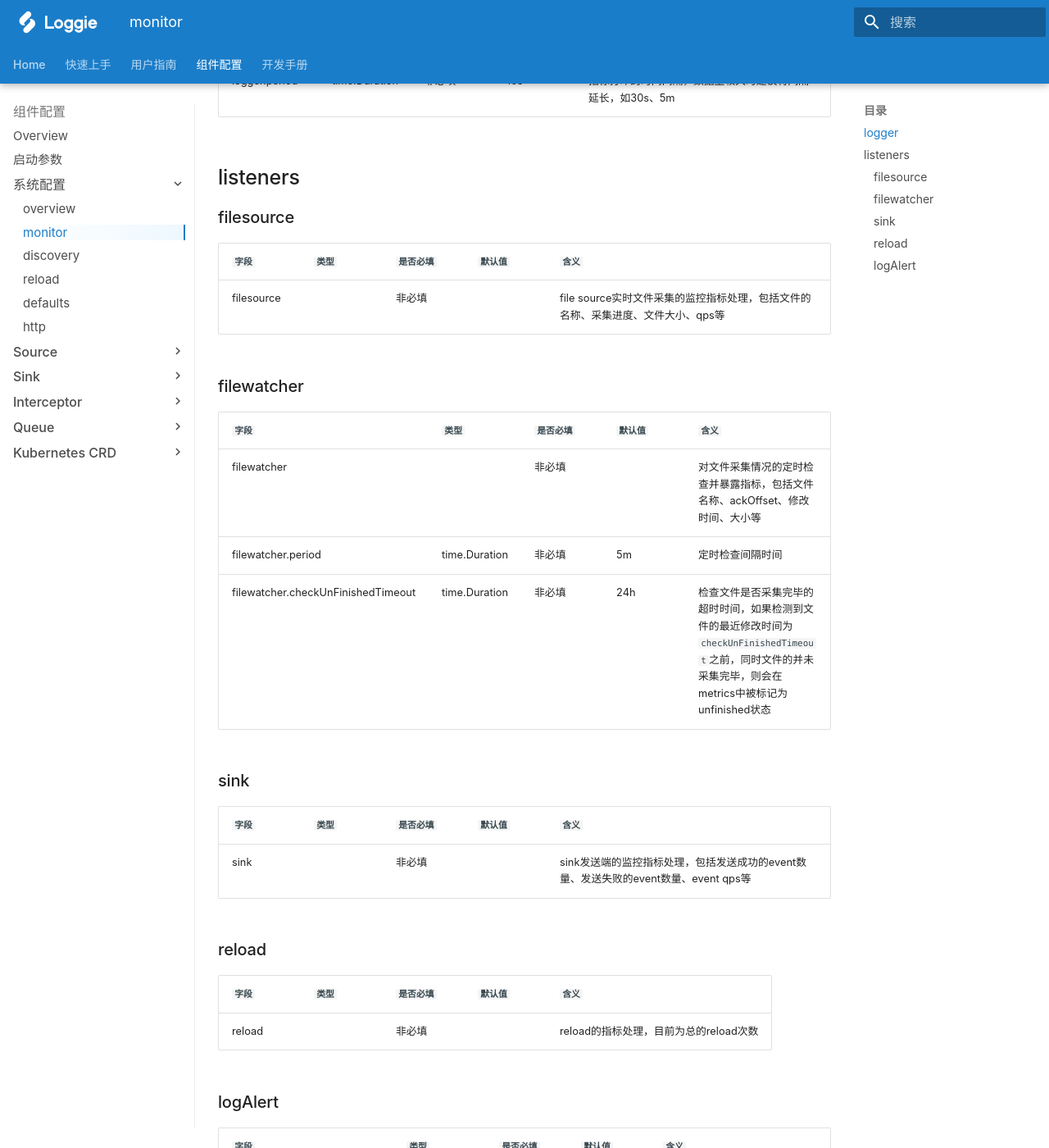
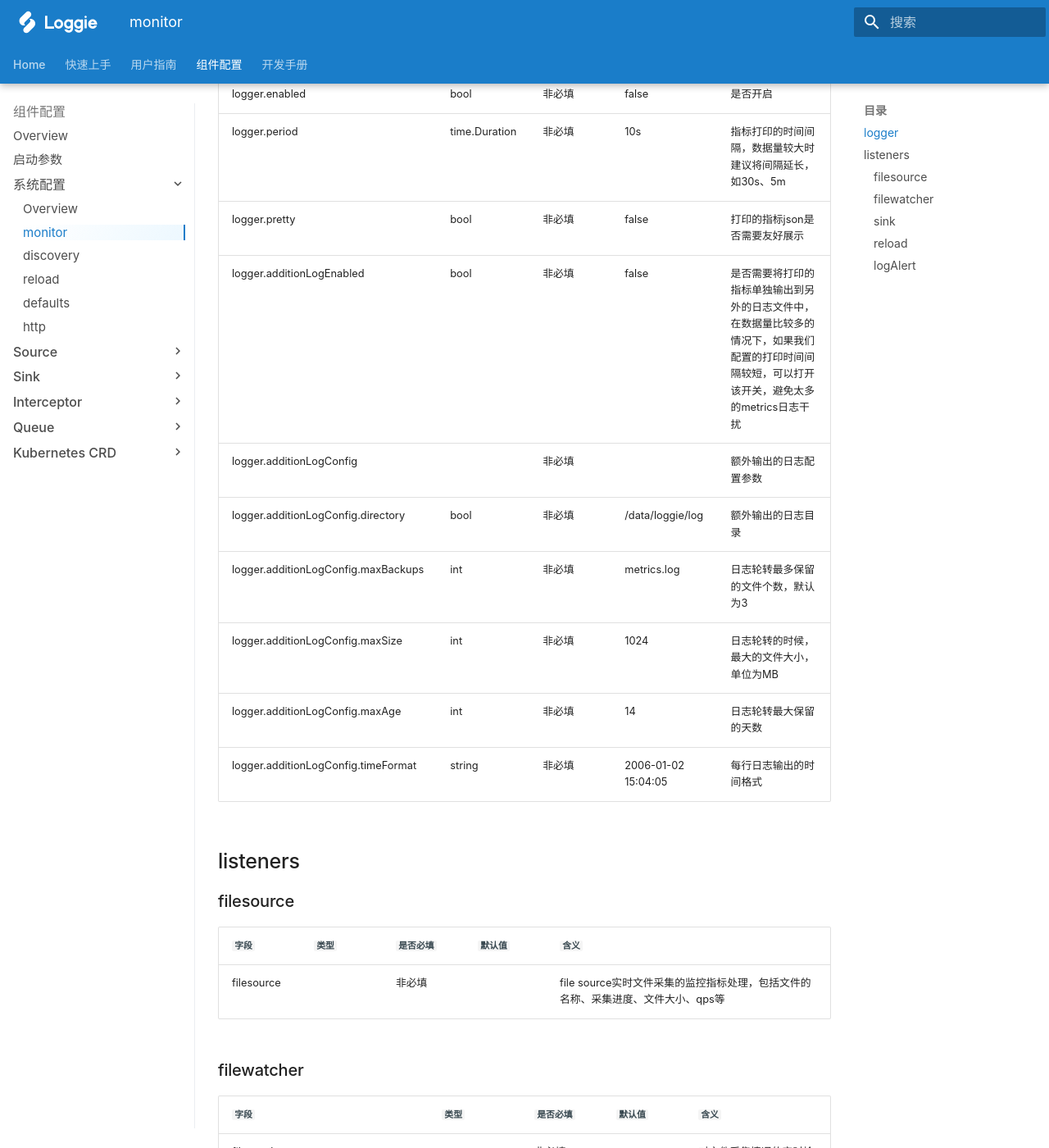
Before and after one commit to loggie-io/docs, an MkDocs documentation site: the page built from docs/reference/global/monitor.md, in a window 1280 px wide and 1400 px high, scrolled down 648 px. Shown: the whole window at 82% size. Built offline with MkDocs 1.6.1 and Material for MkDocs 9.7.7, drawn with Linux system fonts in a browser that asks for light colours; some web fonts are replaced.

Commit message:
Feat: add logger configs in listener

```diff
--- a/docs/reference/global/monitor.md
+++ b/docs/reference/global/monitor.md
@@ -23,6 +23,14 @@
 | logger | map  |    非必填    |      | 控制监控指标metrics输出到Loggie本身的日志中 |
 | logger.enabled | bool  |    非必填    |  false    | 是否开启 |
 | logger.period | time.Duration  |    非必填    |  10s    | 指标打印的时间间隔，数据量较大时建议将间隔延长，如30s、5m |
+| logger.pretty | bool  |    非必填    |  false    | 打印的指标json是否需要友好展示 |
+| logger.additionLogEnabled | bool  |    非必填    |  false    | 是否需要将打印的指标单独输出到另外的日志文件中，在数据量比较多的情况下，如果我们配置的打印时间间隔较短，可以打开该开关，避免太多的metrics日志干扰 |
+| logger.additionLogConfig |   |    非必填    |      | 额外输出的日志配置参数 |
+| logger.additionLogConfig.directory | bool  |    非必填    |  /data/loggie/log    | 额外输出的日志目录 |
+| logger.additionLogConfig.maxBackups | int  |    非必填    |  metrics.log    | 日志轮转最多保留的文件个数，默认为3 |
+| logger.additionLogConfig.maxSize | int  |    非必填    |  1024    | 日志轮转的时候，最大的文件大小，单位为MB |
+| logger.additionLogConfig.maxAge | int  |    非必填    |  14    | 日志轮转最大保留的天数 |
+| logger.additionLogConfig.timeFormat | string  |    非必填    |  2006-01-02 15:04:05    | 每行日志输出的时间格式 |
 
 
 ## listeners
```
Also changed, not shown: docs/reference/global/args.md (+1 -0 lines), nav.yml (+4 -4 lines).
